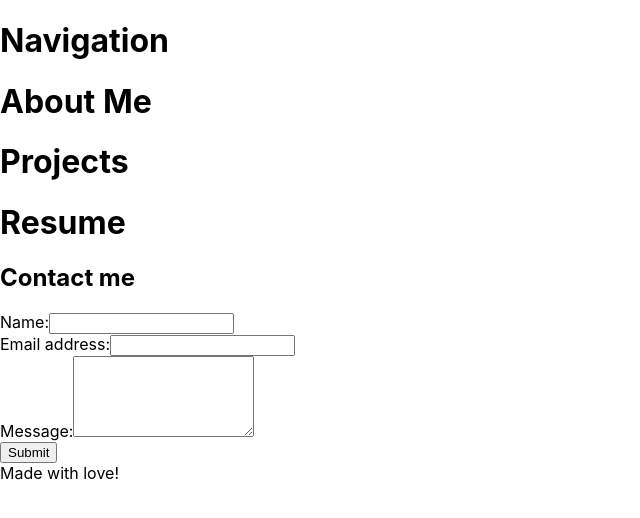
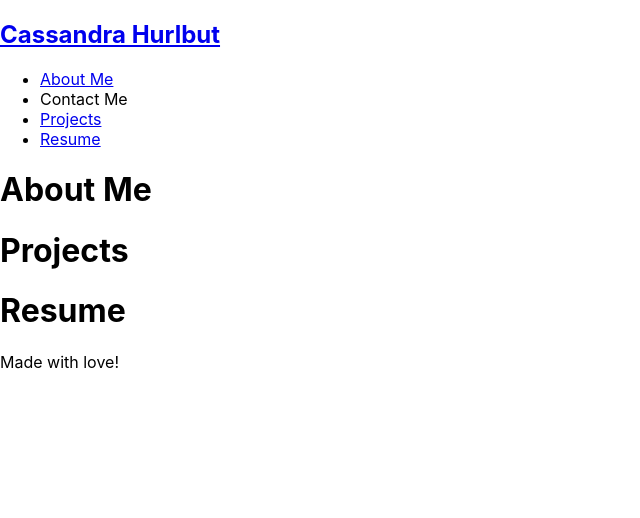
Before and after one commit to clhurlbut/React-Portfolio, a React (Create React App) app: page / in a window 1280 px wide. Shown: the top 518 px of the page, without its empty margins (0-640 px from the left). Built offline with nearby package versions, Linux system fonts and the light colour scheme.

Commit message:
added navigation

```diff
--- a/src/App.js
+++ b/src/App.js
@@ -1,4 +1,4 @@
-import React from 'react';
+import React, { useState } from 'react';
 import Navigation from './components/Navigation';
 import About from './components/About';
 import Projects from './components/Projects';
@@ -9,17 +9,26 @@
 function App() {
 
 
+  const [contactSelected, setContactSelected] = useState(false);
+
   return (
     <div>
       <Navigation
-      ></Navigation>
+        contactSelected={contactSelected}
+        setContactSelected={setContactSelected}
+      >
+      </Navigation>
       <main>
-
-        <About></About>
-        <Projects></Projects>
-        <Resume></Resume>
-        <Contact></Contact>
-
+        {!contactSelected ? (
+          <>
+            <About></About>
+            <Projects>
+            </Projects>
+            <Resume></Resume>
+          </>
+        ) : (
+            <Contact></Contact>
+          )}
       </main>
       <Footer></Footer>
     </div>
--- a/src/components/Navigation/index.js
+++ b/src/components/Navigation/index.js
@@ -1,11 +1,43 @@
 import React from "react"
 
-function Navigation() {
+function Navigation(props) {
+    const {
+        contactSelected,
+        setContactSelected,
+    } = props;
+
     return (
-        <div>
-            <h1>Navigation</h1>
-        </div>
-    )
+        <header className="flex-row px-1">
+            <h2>
+                <a data-testid="link" href="/">
+                    Cassandra Hurlbut
+          </a>
+            </h2>
+            <nav>
+                <ul className="flex-row">
+                    <li className="mx-2">
+                        <a data-testid="about" href="#about" onClick={() => setContactSelected(false)}>
+                            About Me
+              </a>
+                    </li>
+                    <li className={`mx-2 ${contactSelected && 'navActive'}`}>
+                        <span onClick={() => setContactSelected(true)}>Contact Me</span>
+                    </li>
+                    <li className="mx-2">
+                        <a data-testid="about" href="#projects" onClick={() => setContactSelected(false)}>
+                            Projects
+              </a>
+                    </li>
+                    <li className="mx-2">
+                        <a data-testid="about" href="#resume" onClick={() => setContactSelected(false)}>
+                            Resume
+              </a>
+                    </li>
+
+                </ul>
+            </nav>
+        </header>
+    );
 }
 
 export default Navigation;
```
